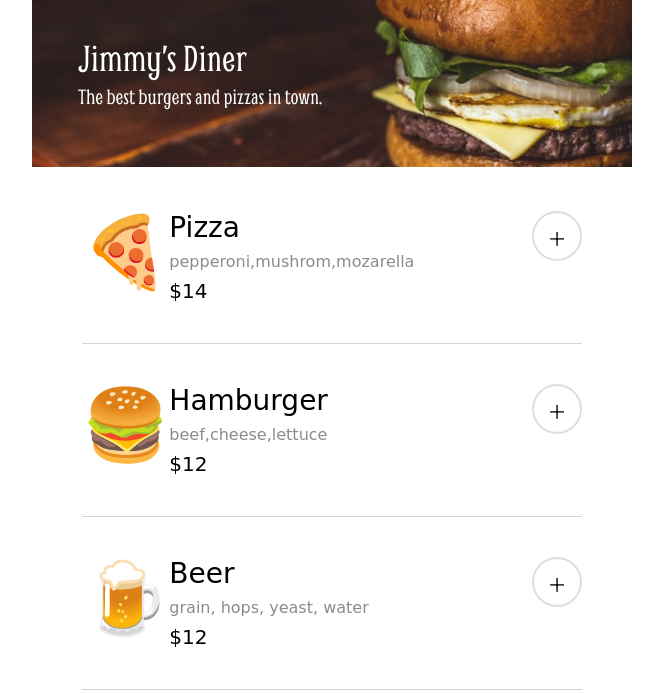
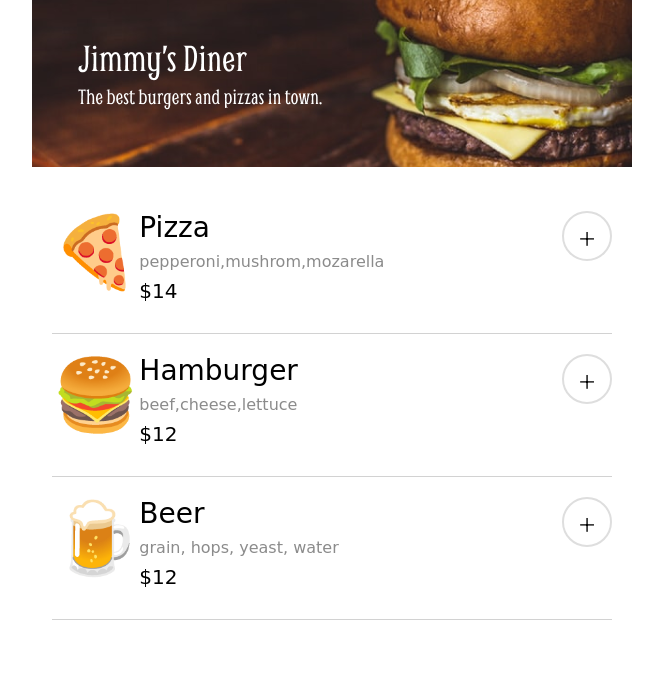
Before and after one commit to brianbud/restaurant-ordering-app, a website built with Vite: page index.html in a window 1280 px wide. Shown: the whole page, without its empty margins (308-971 px from the left). Built offline with nearby package versions, Linux system fonts and the light colour scheme; a web font is replaced by a local one.

Commit message:
redo clearner code

```diff
--- a/index.css
+++ b/index.css
@@ -1,25 +1,26 @@
 body {
+    display: flex;
+    justify-content: center;
     margin: 0;
     font-family: 'Smythe', cursive;
 }
 
-main {
-    display: flex;
-    flex-direction: column;
-    align-items: center;
+.menu, .order {
+    width: 100%;
+    margin: 0 auto;
 }
 
-section {
+#menu {
+    padding: 20px;
     max-width: 600px;
 }
 
 .menu {
-    width: 500px;
     display: flex;
     justify-content: space-between;
     align-items: flex-start;
-    margin: 40px;
-    padding-bottom: 40px;
+    margin-top: 20px;
+    padding-bottom: 30px;
     border-bottom: 1px solid #D2D2D2;
 }
 
@@ -51,7 +52,7 @@ section {
     font-size: 20px;
 }
 
-button {
+.addBtn {
     width: 50px;
     height: 50px;
     border-radius: 50%;
@@ -61,3 +62,17 @@ button {
     font-size: 32px;
     font-family: 'Inter', sans-serif;
 }
+
+.order {
+
+}
+
+.order-title {
+    margin: 0;
+    text-align: center;
+}
+
+.order-list {
+    display: flex;
+    justify-content: space-between;
+}
--- a/index.html
+++ b/index.html
@@ -21,7 +21,8 @@
           alt="Jimmys Diner, the best burgers and pizza in town next to a juicy burger"
         />
       </header>
-      <section id="feed"></section>
+      <section id="menu"></section>
+      <section id="order"></section>
     </main>
     <script src="index.js" type="module"></script>
   </body>
--- a/index.js
+++ b/index.js
@@ -1,29 +1,19 @@
 import { menuArray } from "./data.js";
+const menuEl = document.getElementById("menu");
 
-function getFeedHtml() {
-  let feedHtml = "";
-
-  menuArray.forEach(function (menu) {
-    feedHtml += `<div class="menu">
+// Menu options
+menuArray.forEach(function (item) {
+  menuEl.innerHTML += `<div class="menu">
         <div>
-            <div class="emoji">${menu.emoji}</div>
+            <div class="emoji">${item.emoji}</div>
         </div>
         <div class="info">
-            <p class= "item-name">${menu.name}</p>
-            <p class= "ingredients">${menu.ingredients}</p>
-            <p class= "price">$${menu.price}</p>
+            <p class= "item-name">${item.name}</p>
+            <p class= "ingredients">${item.ingredients}</p>
+            <p class= "price">$${item.price}</p>
         </div>
         <div>
-            <button>+</button>
+            <button class="addBtn" data-add="${item.id}">+</button>
         </div>
     </div>`;
-  });
-
-  return feedHtml;
-}
-
-function render() {
-  document.getElementById("feed").innerHTML = getFeedHtml();
-}
-
-render();
+});
```
Also changed, not shown: images/progress5.png (added).
